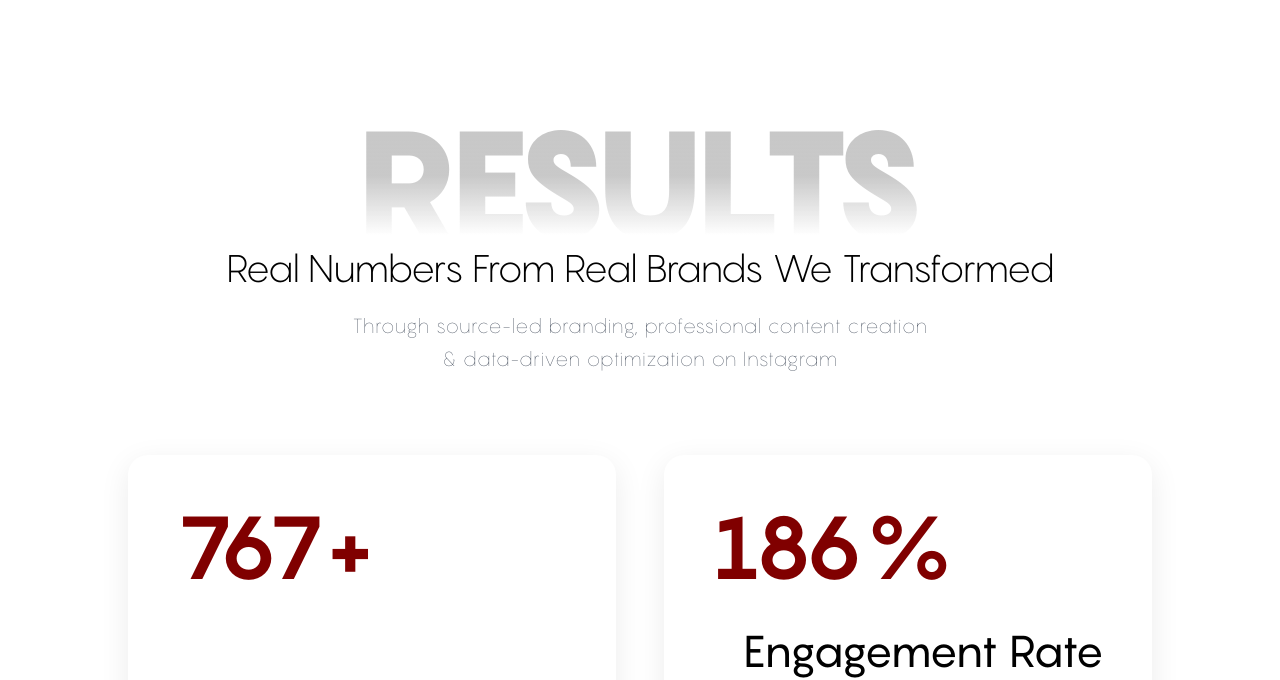
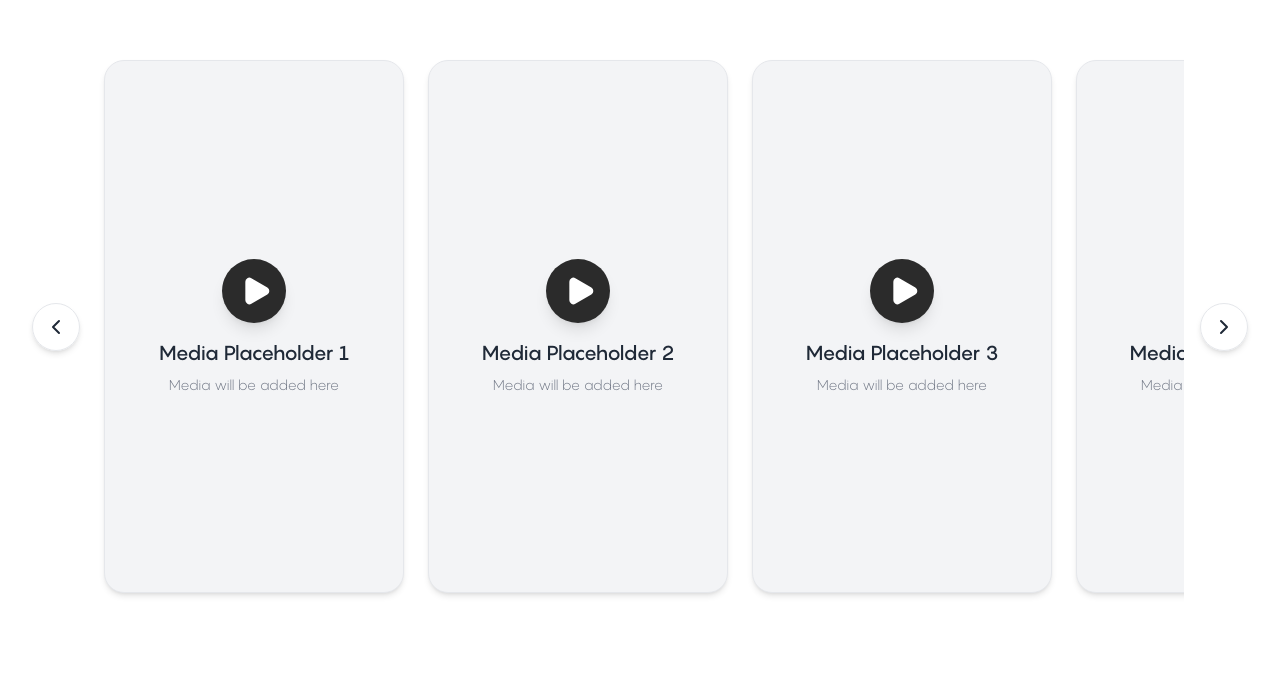
Before and after one commit to amanaanubhav/brndo.in, a Next.js app: page /smma in a window 1280 px wide. Shown: the part 820-1500 px from the top of the page. Built offline with nearby package versions, Linux system fonts and the light colour scheme.

Commit message:
feat: add scrollable media reel component and integrate into SMMA landing page

```diff
--- a/src/app/(pages)/smma/page.jsx
+++ b/src/app/(pages)/smma/page.jsx
@@ -1,6 +1,7 @@
 import Navbar from '@/components/layout/Navbar';
 import Footer2 from '@/components/layout/Footer2';
 import SMMAHero from '@/features/smma/Hero';
+import SMMAReels from '@/features/smma/Reels';
 import SMMAResults from '@/features/smma/Results';
 import CaseStudies from '@/features/case-studies/CaseStudies';
 import SMMAPricing from '@/features/smma/Pricing';
@@ -18,6 +19,7 @@ export default function SMMAPage() {
     <div className="min-h-screen bg-white dark:bg-gray-950 selection:bg-brndo-red/30 selection:text-brndo-red transition-colors duration-300 overflow-hidden w-full">
       <Navbar />
       <SMMAHero />
+      <SMMAReels />
       <SMMAResults />
       <CaseStudies data={caseStudiesData.smma} />
       <SMMAPricing />
--- /dev/null
+++ b/src/features/smma/Reels.jsx
@@ -0,0 +1,95 @@
+'use client';
+
+import { useRef } from 'react';
+import { motion } from 'framer-motion';
+import { ChevronLeft, ChevronRight, Play } from 'lucide-react';
+import SectionHeading from '@/components/ui/SectionHeading';
+import { sectionHeadings } from '@/data/headings';
+
+const placeholderReels = [
+  { id: 1, title: 'Media Placeholder 1' },
+  { id: 2, title: 'Media Placeholder 2' },
+  { id: 3, title: 'Media Placeholder 3' },
+  { id: 4, title: 'Media Placeholder 4' },
+];
+
+export default function SMMAReels() {
+  const scrollRef = useRef(null);
+
+  const scroll = (direction) => {
+    if (scrollRef.current) {
+      const { current } = scrollRef;
+      const scrollAmount = direction === 'left' ? -350 : 350;
+      current.scrollBy({ left: scrollAmount, behavior: 'smooth' });
+    }
+  };
+
+  return (
+    <section className="py-8 md:py-12 bg-white dark:bg-gray-950 transition-colors duration-300 overflow-hidden">
+      <div className="max-w-[1400px] mx-auto px-4 md:px-8 w-full flex items-center gap-4">
+
+        {/* Left Scroll Button */}
+        <button
+          onClick={() => scroll('left')}
+          className="hidden md:flex shrink-0 w-12 h-12 items-center justify-center bg-white/80 dark:bg-gray-900/80 rounded-full shadow-md border border-gray-200 dark:border-gray-800 text-gray-800 dark:text-gray-200 hover:scale-105 transition-transform"
+          aria-label="Scroll left"
+        >
+          <ChevronLeft size={24} />
+        </button>
+
+        {/* Cards Container */}
+        <div className="relative w-full overflow-hidden">
+          <div
+            ref={scrollRef}
+            className="flex gap-4 md:gap-6 overflow-x-auto snap-x snap-mandatory hide-scrollbar py-8 px-2"
+            style={{ scrollbarWidth: 'none', msOverflowStyle: 'none' }}
+          >
+            {placeholderReels.map((reel, index) => (
+              <motion.button
+                key={reel.id}
+                initial={{ opacity: 0, y: 20 }}
+                whileInView={{ opacity: 1, y: 0 }}
+                viewport={{ once: true }}
+                transition={{ duration: 0.5, delay: index * 0.1 }}
+                onClick={() => console.log(`Clicked on ${reel.title}`)}
+                className="snap-center shrink-0 w-[260px] sm:w-[300px] aspect-[9/16] bg-gray-100 dark:bg-gray-900 rounded-[20px] relative overflow-hidden group shadow-md border border-gray-200 dark:border-gray-800 text-left cursor-pointer hover:shadow-xl transition-all"
+              >
+                {/* Placeholder Content */}
+                <div className="absolute inset-0 flex flex-col items-center justify-center p-6 text-center z-10">
+                  <div className="w-16 h-16 bg-[#2B2B2B] rounded-full flex items-center justify-center mb-4 group-hover:scale-110 transition-transform duration-300 shadow-lg">
+                    <Play className="text-white ml-1 w-8 h-8" fill="currentColor" />
+                  </div>
+                  <h3 className="font-pangram text-xl font-medium text-gray-800 dark:text-gray-200">
+                    {reel.title}
+                  </h3>
+                  <p className="font-pangram text-sm font-light text-gray-500 dark:text-gray-400 mt-2">
+                    Media will be added here
+                  </p>
+                </div>
+
+                {/* Gradient Overlay for aesthetic */}
+                <div className="absolute inset-0 bg-gradient-to-t from-black/20 to-transparent pointer-events-none opacity-0 group-hover:opacity-100 transition-opacity" />
+              </motion.button>
+            ))}
+          </div>
+        </div>
+
+        {/* Right Scroll Button */}
+        <button
+          onClick={() => scroll('right')}
+          className="hidden md:flex shrink-0 w-12 h-12 items-center justify-center bg-white/80 dark:bg-gray-900/80 rounded-full shadow-md border border-gray-200 dark:border-gray-800 text-gray-800 dark:text-gray-200 hover:scale-105 transition-transform"
+          aria-label="Scroll right"
+        >
+          <ChevronRight size={24} />
+        </button>
+
+      </div>
+
+      <style jsx global>{`
+        .hide-scrollbar::-webkit-scrollbar {
+          display: none;
+        }
+      `}</style>
+    </section>
+  );
+}
```
